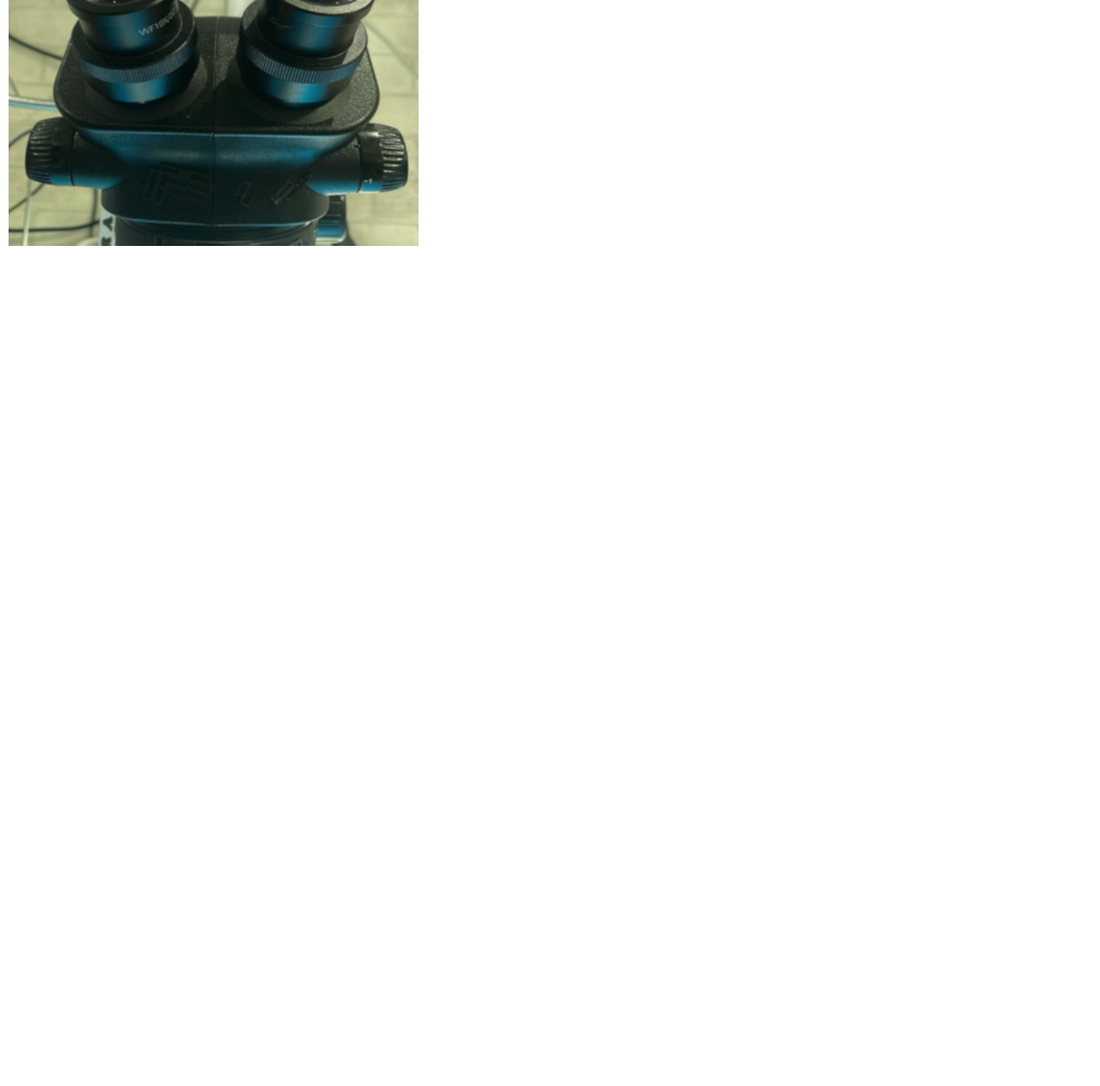
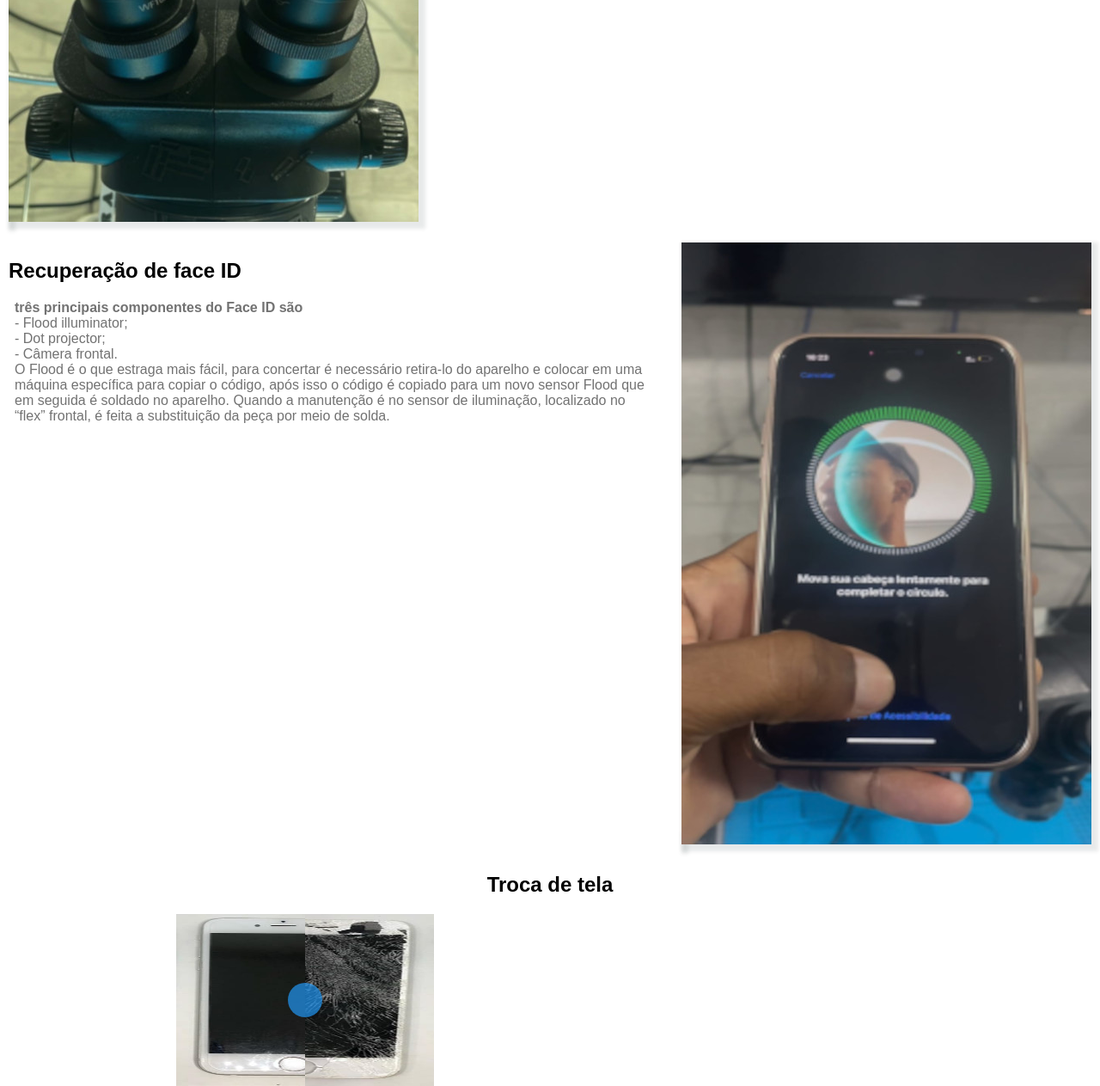
Before and after one commit to OrdemDServico/Gacell-assistencia, a plain HTML site: page index.html in a window 1280 px wide. Shown: the part 2459-3722 px from the top of the page at 86% size. Before the commit the page ends 2759 px from the top, so only its background shows below. Drawn offline with Linux system fonts and the light colour scheme.

Commit message:
vggktdfy

```diff
--- a/index.html
+++ b/index.html
@@ -58,24 +58,66 @@
 
     <div class="DivServicos">
         <h1 class="h1">Nossos serviços</h1>
+
         <div class="divReparo">
             <div>
                 <picture>
-                    <source class="imgReparo" media="(max-width:750px)" srcset="imagens/ReparoEmPlacaDeIphone.jpeg" type="image/jpeg">
-                    <img src="imagens/ReparoEmPlacaDeIphone1.jpeg" alt="ReparoEmPlacaDeIphone">
+                    <source class="imgReparo" media="(max-width:750px)" srcset="imagens/ReparoEmPlacaDeIphone.jpeg"
+                        type="image/jpeg">
+                    <img class="imgReparo" src="imagens/ReparoEmPlacaDeIphone1.jpeg" alt="ReparoEmPlacaDeIphone">
                 </picture>
             </div>
             <div>
                 <h2>Reparo em placa</h2>
-                <p class="p">Somos especializados em reparos de placa de smartphone ou tablet, seu aparelho não está ligando
+                <p class="p1">Somos especializados em reparos de placa de smartphone ou tablet, seu aparelho não está
+                    ligando
                     absolutamente nada? Não acende nenhum led? Ou mesmo liga mas não da imagem? É provável que seu
                     smartphone ou tablet esteja com um problema na placa principal. Para ser resolvido esse problema
                     você pode contar com nossa assistência, que temos o técnico especializado nesse assunto. </p>
             </div>
         </div>
+
+        <div class="divReparo">
+            <div>
+                <h2>Recuperação de face ID</h2>
+                <p class="p1">
+                    <b>três principais componentes do Face ID são</b> <br>
+
+                    - Flood illuminator;<br>
+                    - Dot projector;<br>
+                    - Câmera frontal. <br>
+                    O Flood é o que estraga mais fácil, para concertar é necessário retira-lo do aparelho e colocar em
+                    uma máquina específica para copiar o código, após isso o código é copiado para um novo sensor Flood
+                    que em seguida é soldado no aparelho. Quando a manutenção é no sensor de iluminação, localizado no
+                    “flex” frontal, é feita a substituição da peça por meio de solda.
+                </p>
+            </div>
+            <div>
+                <picture>
+                    <source class="imgReparo" media="(max-width:750px)" srcset="imagens/RecuperacaoDeFaceID.jpeg"
+                        type="image/jpeg">
+                    <img class="imgReparo" src="imagens/RecuperacaoDeFaceID1.jpeg" alt="Recuperação de face ID">
+                </picture>
+            </div>
+        </div>
+
+        <h2 class="trocaDeTela">Troca de tela</h2>
+        <div class="img-comp-container">
+            <div class="img-comp-img">
+              <img src="imagens/telaTrincada.jpeg" width="300" height="200">
+            </div>
+            <div class="img-comp-img img-comp-overlay">
+              <img src="imagens/telaTrincada1.jpeg" width="300" height="200">
+            </div>
+          </div>
+
     </div>
 
     <script src="main.js"></script>
+
+    <script>
+        initComparisons();
+    </script>
 </body>
 
 </html>
--- a/main.js
+++ b/main.js
@@ -6,3 +6,80 @@ function myFunction() {
         x.className = "topnav";
     }
 }
+
+function initComparisons() {
+    var x, i;
+    /*find all elements with an "overlay" class:*/
+    x = document.getElementsByClassName("img-comp-overlay");
+    for (i = 0; i < x.length; i++) {
+        /*once for each "overlay" element:
+        pass the "overlay" element as a parameter when executing the compareImages function:*/
+        compareImages(x[i]);
+    }
+    function compareImages(img) {
+        var slider, img, clicked = 0, w, h;
+        /*get the width and height of the img element*/
+        w = img.offsetWidth;
+        h = img.offsetHeight;
+        /*set the width of the img element to 50%:*/
+        img.style.width = (w / 2) + "px";
+        /*create slider:*/
+        slider = document.createElement("DIV");
+        slider.setAttribute("class", "img-comp-slider");
+        /*insert slider*/
+        img.parentElement.insertBefore(slider, img);
+        /*position the slider in the middle:*/
+        slider.style.top = (h / 2) - (slider.offsetHeight / 2) + "px";
+        slider.style.left = (w / 2) - (slider.offsetWidth / 2) + "px";
+        /*execute a function when the mouse button is pressed:*/
+        slider.addEventListener("mousedown", slideReady);
+        /*and another function when the mouse button is released:*/
+        window.addEventListener("mouseup", slideFinish);
+        /*or touched (for touch screens:*/
+        slider.addEventListener("touchstart", slideReady);
+        /*and released (for touch screens:*/
+        window.addEventListener("touchend", slideFinish);
+        function slideReady(e) {
+            /*prevent any other actions that may occur when moving over the image:*/
+            e.preventDefault();
+            /*the slider is now clicked and ready to move:*/
+            clicked = 1;
+            /*execute a function when the slider is moved:*/
+            window.addEventListener("mousemove", slideMove);
+            window.addEventListener("touchmove", slideMove);
+        }
+        function slideFinish() {
+            /*the slider is no longer clicked:*/
+            clicked = 0;
+        }
+        function slideMove(e) {
+            var pos;
+            /*if the slider is no longer clicked, exit this function:*/
+            if (clicked == 0) return false;
+            /*get the cursor's x position:*/
+            pos = getCursorPos(e)
+            /*prevent the slider from being positioned outside the image:*/
+            if (pos < 0) pos = 0;
+            if (pos > w) pos = w;
+            /*execute a function that will resize the overlay image according to the cursor:*/
+            slide(pos);
+        }
+        function getCursorPos(e) {
+            var a, x = 0;
+            e = (e.changedTouches) ? e.changedTouches[0] : e;
+            /*get the x positions of the image:*/
+            a = img.getBoundingClientRect();
+            /*calculate the cursor's x coordinate, relative to the image:*/
+            x = e.pageX - a.left;
+            /*consider any page scrolling:*/
+            x = x - window.pageXOffset;
+            return x;
+        }
+        function slide(x) {
+            /*resize the image:*/
+            img.style.width = x + "px";
+            /*position the slider:*/
+            slider.style.left = img.offsetWidth - (slider.offsetWidth / 2) + "px";
+        }
+    }
+}
--- a/style.css
+++ b/style.css
@@ -119,10 +119,59 @@ div.video video {
     height: 90%;
 }
 
-.divReparo > div {
+.divReparo>div {
     margin: 10px;
 }
 
 .divReparo {
     display: flex;
 }
+
+.p1 {
+    margin: 7px;
+    font-size: 100%;
+    color: #0202028e;
+}
+
+.imgReparo {
+    box-shadow: 4px 4px 4px 4px rgba(50, 68, 74, 0.114);
+}
+
+.trocaDeTela {
+    text-align: center;
+}
+
+* {
+    box-sizing: border-box;
+}
+
+.img-comp-container {
+    position: relative;
+    height: 200px;
+    margin-left: 16%;
+}
+
+.img-comp-img {
+    position: absolute;
+    width: auto;
+    height: auto;
+    overflow: hidden;
+}
+
+.img-comp-img img {
+    display: block;
+    vertical-align: middle;
+}
+
+.img-comp-slider {
+    position: absolute;
+    z-index: 9;
+    cursor: ew-resize;
+    width: 40px;
+    height: 40px;
+    background-color: #2196F3;
+    opacity: 0.7;
+    border-radius: 50%;
+}
+
+img-comp-container
```
Also changed, not shown: imagens/RecuperacaoDeFaceID.jpeg, imagens/RecuperacaoDeFaceID1.jpeg (added), imagens/telaTrincada.jpeg (added), imagens/telaTrincada1.jpeg (added).
